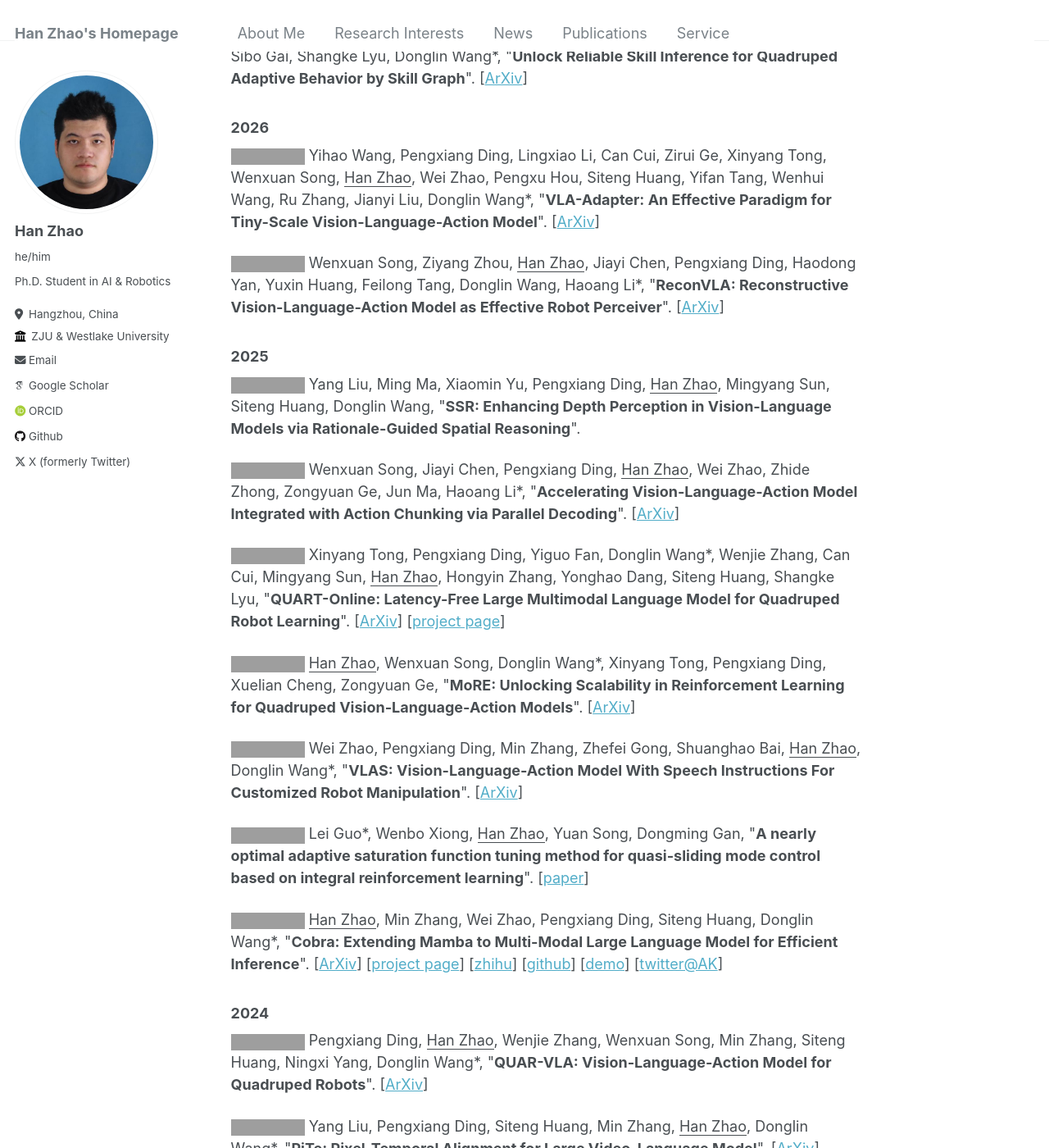
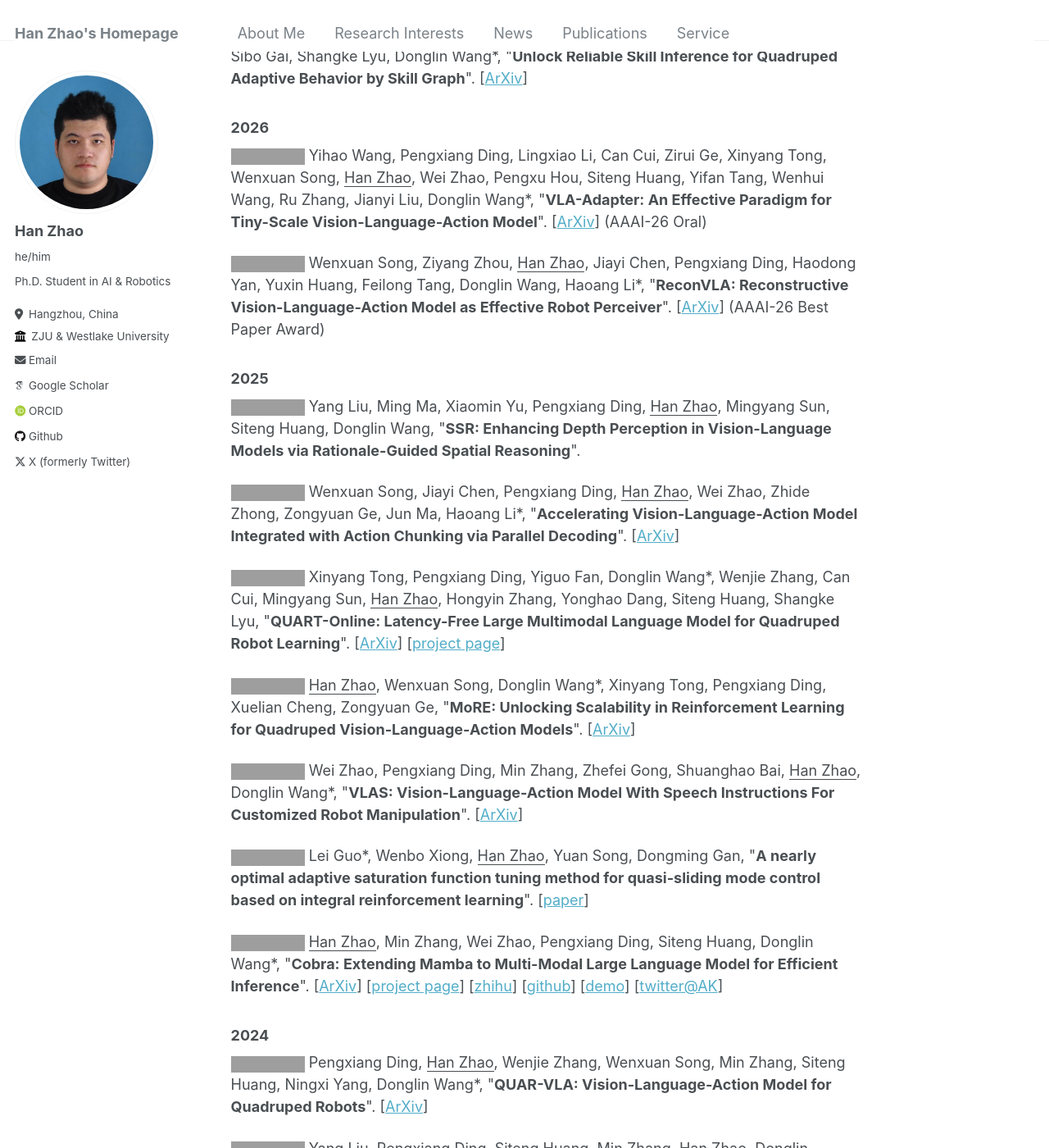
Before and after one commit to h-zhao1997/h-zhao1997.github.io, a Jekyll site: the page built from _pages/about.md, in a window 1280 px wide and 1400 px high, scrolled down 1837 px, cut to the strip 0-1400 px from the top of the window. Shown: the whole strip at 82% size. Built offline with Jekyll 4.4.1, drawn with Linux system fonts in a browser that asks for light colours; some web fonts are replaced; grey boxes are pictures that could not be loaded.

Commit message:
Update about.md

```diff
--- a/_pages/about.md
+++ b/_pages/about.md
@@ -69,9 +69,9 @@
 <a href="https://arxiv.org/abs/2311.06015" target="_blank"><img src="https://img.shields.io/badge/arXiv-2311.06015-B31B1B?style=for-the-badge"></a> Hongyin Zhang, Diyuan Shi, Zifeng Zhuang, <u>Han Zhao</u>, Zhenyu Wei, Feng Zhao, Sibo Gai, Shangke Lyu, Donglin Wang\*, &quot;**Unlock Reliable Skill Inference for Quadruped Adaptive Behavior by Skill Graph**&quot;. [[ArXiv](https://arxiv.org/abs/2311.06015)]
 
 ### 2026
-<a target="_blank"><img src="https://img.shields.io/badge/AAAI-2026-blue?style=for-the-badge"></a> Yihao Wang, Pengxiang Ding, Lingxiao Li, Can Cui, Zirui Ge, Xinyang Tong, Wenxuan Song, <u>Han Zhao</u>, Wei Zhao, Pengxu Hou, Siteng Huang, Yifan Tang, Wenhui Wang, Ru Zhang, Jianyi Liu, Donglin Wang\*, &quot;**VLA-Adapter: An Effective Paradigm for Tiny-Scale Vision-Language-Action Model**&quot;. [[ArXiv](https://arxiv.org/pdf/2509.09372.pdf)]
+<a target="_blank"><img src="https://img.shields.io/badge/AAAI-2026-blue?style=for-the-badge"></a> Yihao Wang, Pengxiang Ding, Lingxiao Li, Can Cui, Zirui Ge, Xinyang Tong, Wenxuan Song, <u>Han Zhao</u>, Wei Zhao, Pengxu Hou, Siteng Huang, Yifan Tang, Wenhui Wang, Ru Zhang, Jianyi Liu, Donglin Wang\*, &quot;**VLA-Adapter: An Effective Paradigm for Tiny-Scale Vision-Language-Action Model**&quot;. [[ArXiv](https://arxiv.org/pdf/2509.09372.pdf)] (AAAI-26 Oral)
 
-<a target="_blank"><img src="https://img.shields.io/badge/AAAI-2026-blue?style=for-the-badge"></a> Wenxuan Song, Ziyang Zhou, <u>Han Zhao</u>, Jiayi Chen, Pengxiang Ding, Haodong Yan, Yuxin Huang, Feilong Tang, Donglin Wang, Haoang Li\*, &quot;**ReconVLA: Reconstructive Vision-Language-Action Model as Effective Robot Perceiver**&quot;. [[ArXiv](https://arxiv.org/pdf/2508.10333.pdf)]
+<a target="_blank"><img src="https://img.shields.io/badge/AAAI-2026-blue?style=for-the-badge"></a> Wenxuan Song, Ziyang Zhou, <u>Han Zhao</u>, Jiayi Chen, Pengxiang Ding, Haodong Yan, Yuxin Huang, Feilong Tang, Donglin Wang, Haoang Li\*, &quot;**ReconVLA: Reconstructive Vision-Language-Action Model as Effective Robot Perceiver**&quot;. [[ArXiv](https://arxiv.org/pdf/2508.10333.pdf)] (AAAI-26 Best Paper Award)
 
 ### 2025
 <a target="_blank"><img src="https://img.shields.io/badge/NIPS-2025-blue?style=for-the-badge"></a> Yang Liu, Ming Ma, Xiaomin Yu, Pengxiang Ding, <u>Han Zhao</u>, Mingyang Sun, Siteng Huang, Donglin Wang, &quot;**SSR: Enhancing Depth Perception in Vision-Language Models via Rationale-Guided Spatial Reasoning**&quot;.
@@ -91,7 +91,7 @@
 ### 2024
 <a href="https://arxiv.org/abs/2312.14457" target="_blank"><img src="https://img.shields.io/badge/ECCV-2024-blue?style=for-the-badge"></a> Pengxiang Ding, <u>Han Zhao</u>, Wenjie Zhang, Wenxuan Song, Min Zhang, Siteng Huang, Ningxi Yang, Donglin Wang\*, &quot;**QUAR-VLA: Vision-Language-Action Model for Quadruped Robots**&quot;. [[ArXiv](https://arxiv.org/abs/2312.14457)]
 
-<a href="https://arxiv.org/abs/2409.07239" target="_blank"><img src="https://img.shields.io/badge/ECCV-2024-blue?style=for-the-badge"></a> Yang Liu, Pengxiang Ding, Siteng Huang, Min Zhang, <u>Han Zhao</u>, Donglin Wang\*, &quot;**PiTe: Pixel-Temporal Alignment for Large Video-Language Model**&quot;. [[ArXiv](https://arxiv.org/abs/2409.07239)]
+<a href="https://arxiv.org/abs/2409.07239" target="_blank"><img src="https://img.shields.io/badge/ECCV-2024-blue?style=for-the-badge"></a> Yang Liu, Pengxiang Ding, Siteng Huang, Min Zhang, <u>Han Zhao</u>, Donglin Wang\*, &quot;**PiTe: Pixel-Temporal Alignment for Large Video-Language Model**&quot;. [[ArXiv](https://arxiv.org/abs/2409.07239)] (ECCV-26 Oral)
 
 <a href="https://arxiv.org/abs/2403.13358" target="_blank"><img src="https://img.shields.io/badge/IROS-2024-blue?style=for-the-badge"></a> Wenxuan Song, <u>Han Zhao</u>, Pengxiang Ding, Can Cui, Shangke Lyu, Yaning Fan, Donglin Wang\*, &quot;**GeRM: A Generalist Robotic Model with Mixture-of-experts for Quadruped Robot**&quot;. [[ArXiv](https://arxiv.org/abs/2403.13358)] [[project page](https://songwxuan.github.io/GeRM/)] [[video](https://www.youtube.com/watch?v=tjgIxsXW0JU)]
 
```
